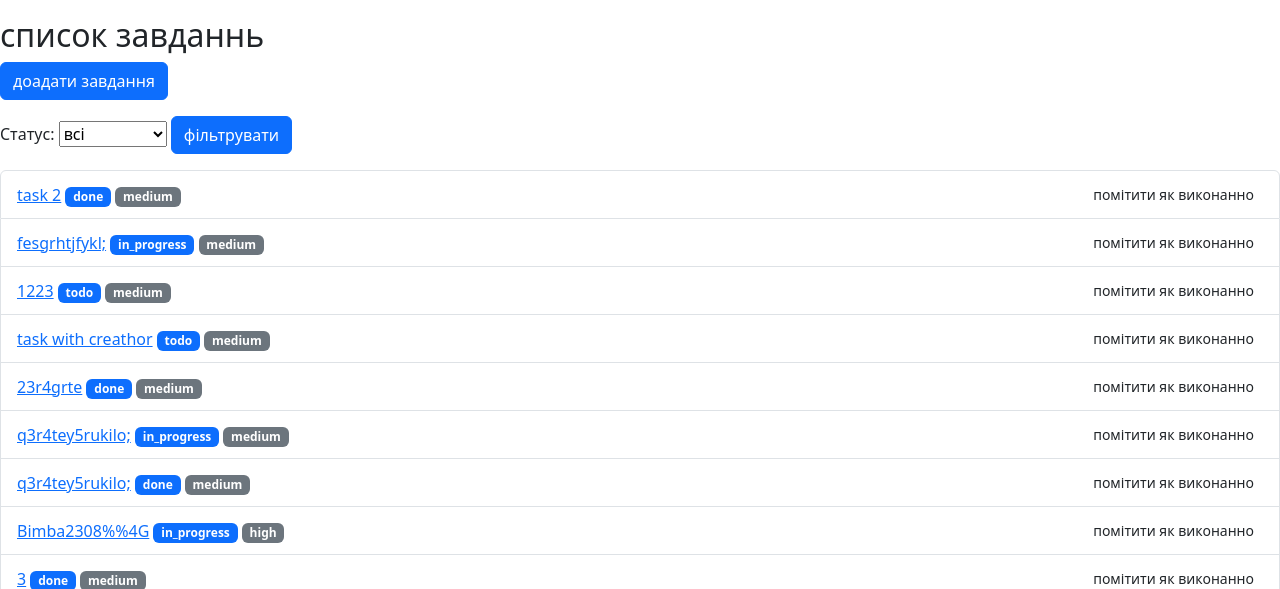
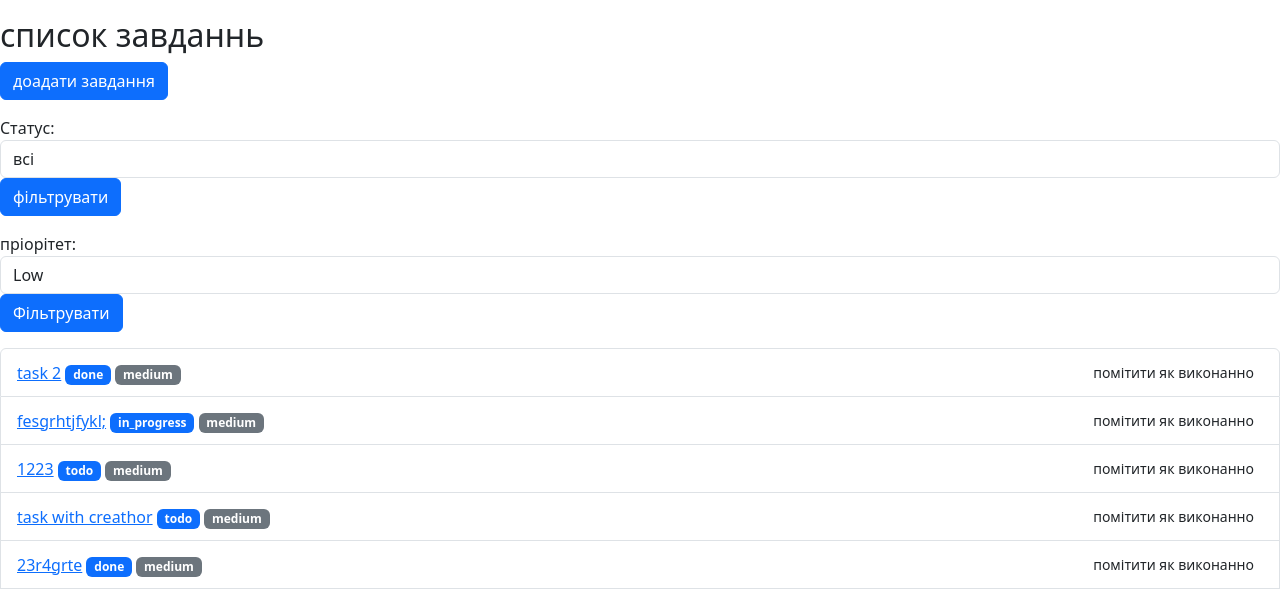
Before and after one commit to KuthikBohdan1/task_traking, a Django app: page / in a window 1280 px wide. Shown: the part 56-645 px from the top of the page. Run offline with Django 5.2, Linux system fonts and the light colour scheme; data comes from the database, SQL or seed files in the repository.

Commit message:
додав фільтрування

```diff
--- a/task_app/forms.py
+++ b/task_app/forms.py
@@ -9,6 +9,15 @@ class TaskForm(forms.ModelForm):
             "title", "description", "status","priority", "deadline",
         ]
 
+    def __init__(self, *args, **kwargs):
+        super(TaskForm, self).__init__(*args, **kwargs)
+        for field in self.fields:
+            self.fields[field].widget.attrs.update({"class": "form-control"})
+
+        self.fields["deadline"].widget.attrs["class"] += " my-custom=datepicker"
+
+
+
 
 class TaskFilterForm(forms.Form):
     STATUS_CHOICES = [
@@ -17,4 +26,32 @@ class TaskFilterForm(forms.Form):
         ("in_progress", "In Progress"),
         ("done", "Done"),
     ]
+
+    PRIORITY_CHOICES = [
+        ("low", "Low"),
+        ("medium", "Medium"),
+        ("high", "High"),
+    ]
     status = forms.ChoiceField(choices=STATUS_CHOICES, required=False, label="Статус")
+    priority = forms.ChoiceField(choices=PRIORITY_CHOICES, required=False, label="пріорітет")
+
+
+    def __init__(self, *args, **kwargs):
+        super(TaskFilterForm, self).__init__(*args, **kwargs)
+        self.fields["status"].widget.attrs.update({"class": "form-control"})
+        self.fields["priority"].widget.attrs.update({"class": "form-control"})
+
+
+
+
+# class TaskFilterForm1(forms.Form):
+#     PRIORITY_CHOICES = [
+#         ("low", "Low"),
+#         ("medium", "Medium"),
+#         ("high", "High"),
+#     ]
+#     status = forms.CharField(choises = PRIORITY_CHOICES, required=False, label="пріорітет")
+
+#     def __init__(self, *args, **kwargs):
+#         super(TaskFilterForm1, self).__init__(*args, **kwargs)
+#         self.fields["priority"].widget.attrs.update({"class": "form-control"})
--- a/task_app/views.py
+++ b/task_app/views.py
@@ -14,11 +14,21 @@ class TaskListView(ListView):
     template_name = "tasks/task_list.html"
 
     def get_queryset(self):
+
         queryset = super().get_queryset()
         status = self.request.GET.get("status", "")
         if status:
             queryset = queryset.filter(status=status)
+
+        priority = self.request.GET.get("priority", "")
+        if priority:
+            queryset = queryset.filter(priority=priority)
+
+
         return queryset
+
+
+
 
     def get_context_data(self, **kwargs):
         context = super().get_context_data(**kwargs)
--- a/templates/tasks/task_list.html
+++ b/templates/tasks/task_list.html
@@ -11,6 +11,13 @@
             {{ form.status.label_tag }}
             {{ form.status }}
             <button type="submit" class="btn btn-primary ml-2">фільтрувати</button>
+        </form>
+
+
+        <form action="" method="get" class="form-inline mb-3">
+            {{ form.priority.label_tag }}
+            {{ form.priority }}
+            <button type="submit" class="btn btn-primary ml-2">Фільтрувати</button>
         </form>
 
 
```
Also changed, not shown: 1.py (deleted).
